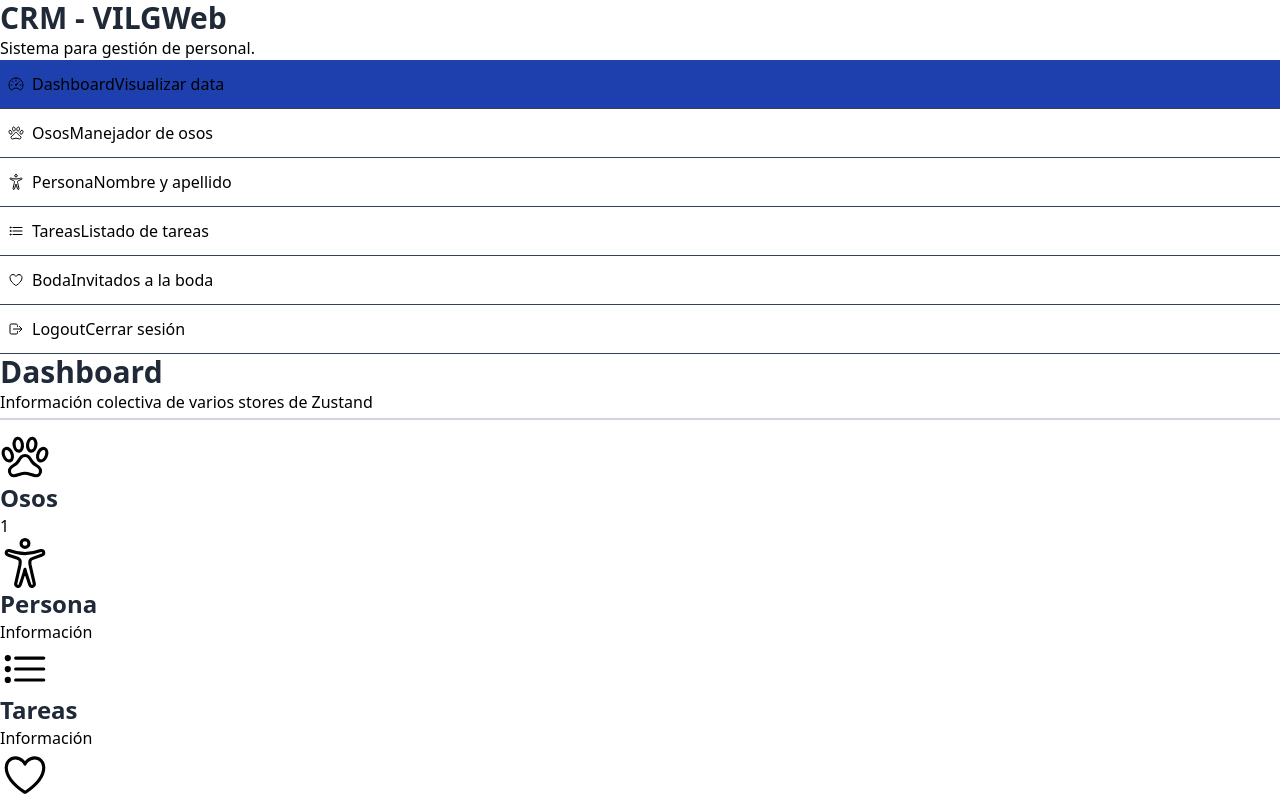
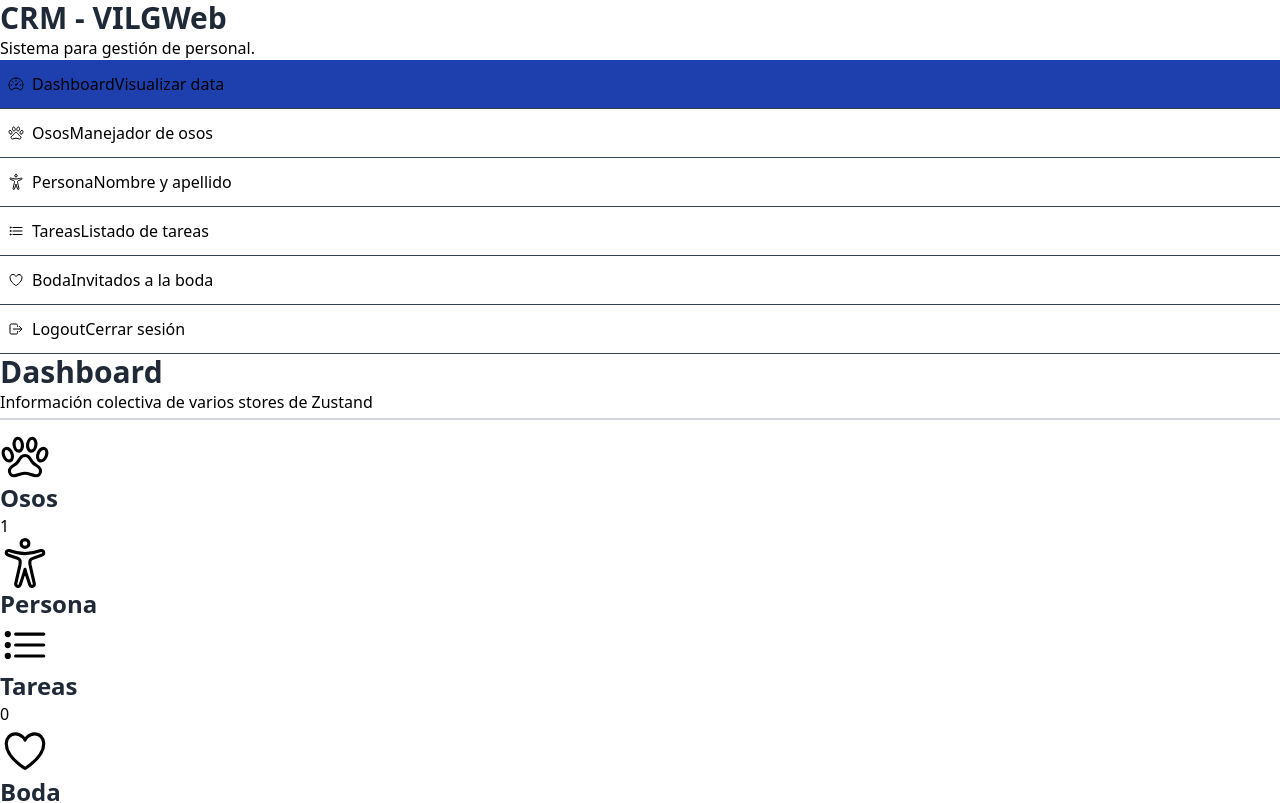
Before and after one commit to victorivanlopezlearning/crm-zustand-app, a React (Vite) app: page /dashboard in a window 1280 px wide. Shown: the top 803 px of the page. Built offline with nearby package versions, Linux system fonts and the light colour scheme; no server answers.

Commit message:
Created: totalTasks method

```diff
--- a/src/pages/dashboard/DashboardPage.tsx
+++ b/src/pages/dashboard/DashboardPage.tsx
@@ -6,11 +6,13 @@ import {
   IoPawOutline
 } from 'react-icons/io5';
 import { WhiteCard } from '../../components';
-import { useBearStore } from '../../stores';
+import { useBearStore, usePersonStore, useTaksStore } from '../../stores';
 
 export const Dashboard = () => {
 
   const totalBears = useBearStore((store) => store.totalBears);
+  const firstName = usePersonStore((store) => store.firstName);
+  const totalTasks = useTaksStore((store) => store.totalTasks);
 
   return (
     <>
@@ -30,14 +32,14 @@ export const Dashboard = () => {
         <WhiteCard centered>
           <IoAccessibilityOutline size={50} className="text-indigo-600" />
           <h2>Persona</h2>
-          <p>Información</p>
+          <p>{firstName}</p>
         </WhiteCard>
 
 
         <WhiteCard centered>
           <IoListOutline size={50} className="text-indigo-600" />
           <h2>Tareas</h2>
-          <p>Información</p>
+          <p>{totalTasks()}</p>
         </WhiteCard>
 
 
--- a/src/stores/tasks/task.store.ts
+++ b/src/stores/tasks/task.store.ts
@@ -7,6 +7,8 @@ import { immer } from 'zustand/middleware/immer';
 interface TaskState {
   tasks: Record<string, Task>; // {[key: string]: Task}
   draggingTaskId?: string;
+
+  totalTasks: () => number;
 
   getTaskByStatus: (status: TaskStatus) => Task[];
   addTask: (title: string, status: TaskStatus) => void;
@@ -20,6 +22,10 @@ interface TaskState {
 const storeApi: StateCreator<TaskState, [["zustand/immer", never]]> = (set, get) => ({
   draggingTaskId: undefined,
   tasks: {},
+
+  totalTasks: () => {
+    return Object.values(get().tasks).length;
+  },
 
   getTaskByStatus: (status: TaskStatus) => {
     return Object.values(get().tasks).filter(task => task.status === status);
```
